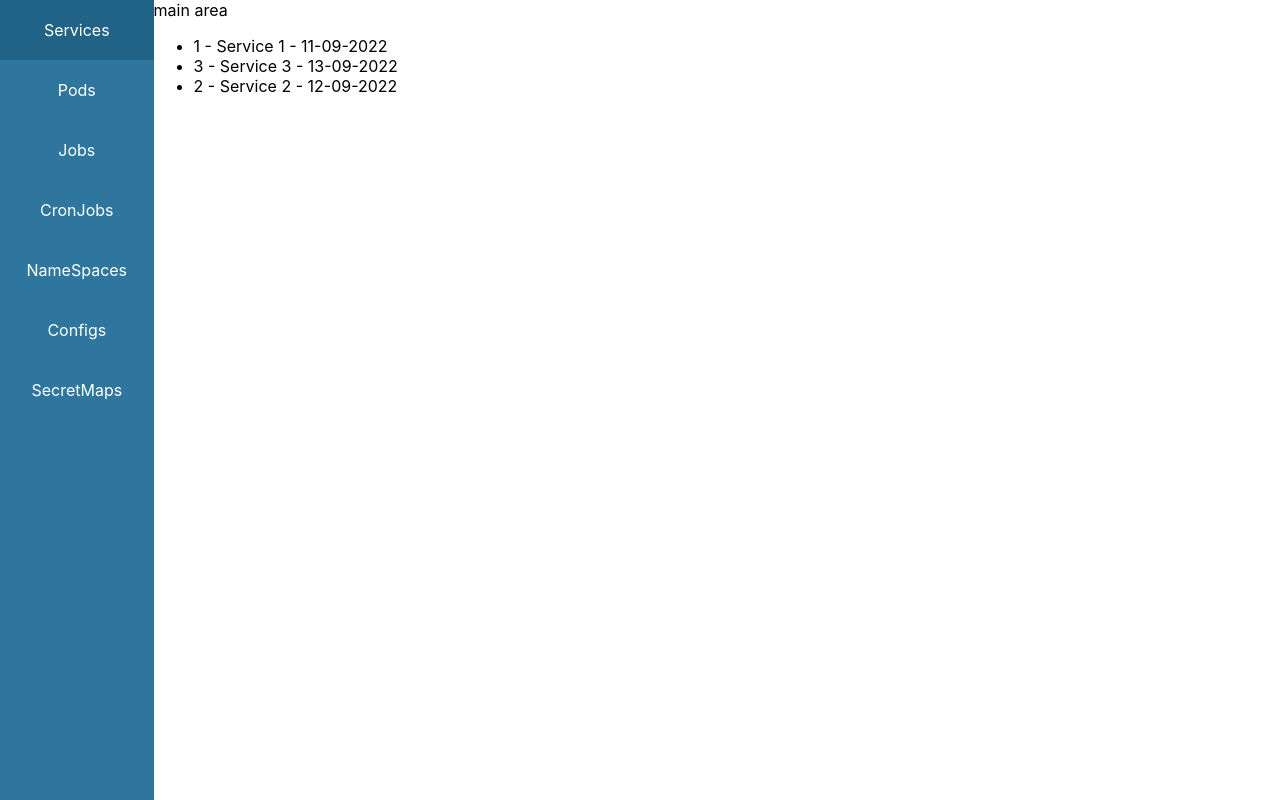
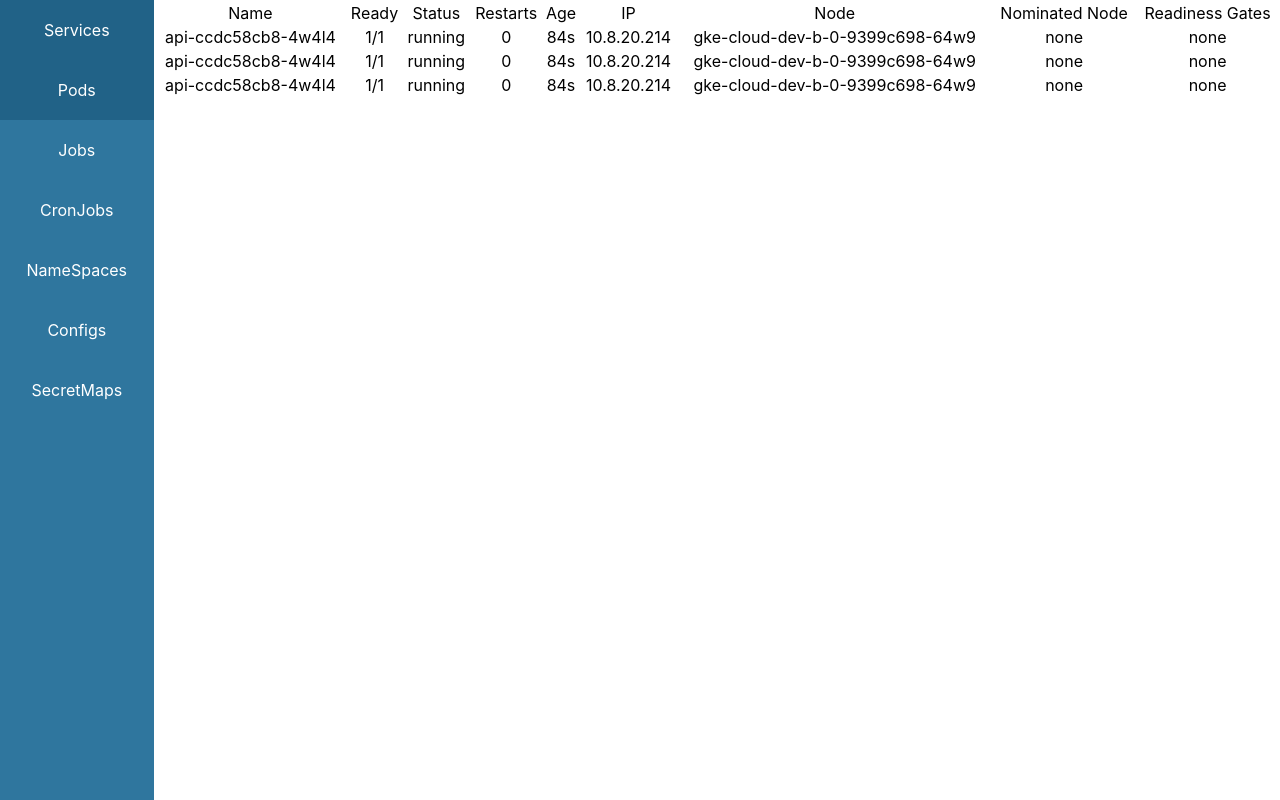
Before and after one commit to Yassine-cheffai/kube-desktop, a React (Create React App) app: page / in a window 1280 px wide. Built offline with nearby package versions, Linux system fonts and the light colour scheme.

Commit message:
pods table

```diff
--- a/src/App.css
+++ b/src/App.css
@@ -43,3 +43,19 @@ body {
 .SideBarList #active {
   background-color: #216287;
 }
+
+.ResourceTable {
+  width: 100%;
+  justify-content:center;
+  align-items: center;
+}
+
+.ResourceTable td {
+  text-align: center;
+}
+
+.MainArea {
+  width: 88%;
+  margin: 0%;
+  padding: 0%;
+}
--- a/src/App.tsx
+++ b/src/App.tsx
@@ -5,7 +5,7 @@ import { useState } from "react";
 
 function App() {
   // Services = RESOURCE_TYPES[0]
-  const [selectedResource, setSelectedResource] = useState("Services");
+  const [selectedResource, setSelectedResource] = useState("Pods");
   return (
     <div className="App">
       <SideBar selectedResource={selectedResource} setSelectedResource={setSelectedResource} />
--- a/src/components/MainArea.tsx
+++ b/src/components/MainArea.tsx
@@ -12,8 +12,7 @@ type MainAreaProps = {
 
 const MainArea = ({selectedResource}: MainAreaProps) => {
   return (
-    <div>
-      <div>main area</div>
+    <div className="MainArea">
       {selectedResource === "Services" ? <ServicesList />: ""}
       {selectedResource === "Pods" ? <PodsList />: ""}
       {selectedResource === "Jobs" ? <JobsList />: ""}
--- a/src/components/resources/Pods.tsx
+++ b/src/components/resources/Pods.tsx
@@ -13,18 +13,37 @@ export const PodsList = () => {
     setIsLoading(false);
   }, [])
   return (
-    <>
+    <div>
       {isLoading ? 'Loading...' :
-        <ul>
-          {
-            pods.map((pod) => (
-              <li>
-                {pod.id} - {pod.name} - {pod.createdAt}
-              </li>
-            ))
-          }
-        </ul>
+        <table className="ResourceTable">
+          <thead>
+            <td>Name</td>
+            <td>Ready</td>
+            <td>Status</td>
+            <td>Restarts</td>
+            <td>Age</td>
+            <td>IP</td>
+            <td>Node</td>
+            <td>Nominated Node</td>
+            <td>Readiness Gates</td>
+          </thead>
+          <tbody>
+            {pods.map((pod) => (
+              <tr>
+                <td>{pod.name}</td>
+                <td>{pod.ready}</td>
+                <td>{pod.status}</td>
+                <td>{pod.restarts}</td>
+                <td>{pod.age}</td>
+                <td>{pod.ip}</td>
+                <td>{pod.node}</td>
+                <td>{pod.nominated_node}</td>
+                <td>{pod.readiness_gates}</td>
+              </tr>
+            ))}
+          </tbody>
+        </table>
       }
-    </>
+    </div>
   )
 }
--- a/src/mocks.tsx
+++ b/src/mocks.tsx
@@ -1,57 +1,59 @@
 import { Pod, Service, NameSpace, Job, CronJob, ConfigMap, Secret } from "./types";
 
 export const getPods = () => {
+    // NAME                        READY   STATUS      RESTARTS   AGE   IP            NODE                              NOMINATED NODE   READINESS GATES
+    // api-ccdc58cb8-4w4l4         1/1     Running     0          84s   10.8.20.214   gke-cloud-dev-b-0-9399c698-64w9   <none>           <none>
     return [
-        {id: "1", name: "pod 1", createdAt: "11-09-2022"} as Pod,
-        {id: "3", name: "pod 3", createdAt: "13-09-2022"} as Pod,
-        {id: "2", name: "pod 2", createdAt: "12-09-2022"} as Pod,
+        { name: "api-ccdc58cb8-4w4l4", ready: "1/1", status: "running", restarts: 0, age: "84s", ip: "10.8.20.214", node: "gke-cloud-dev-b-0-9399c698-64w9", nominated_node: "none", readiness_gates: "none" } as Pod,
+        { name: "api-ccdc58cb8-4w4l4", ready: "1/1", status: "running", restarts: 0, age: "84s", ip: "10.8.20.214", node: "gke-cloud-dev-b-0-9399c698-64w9", nominated_node: "none", readiness_gates: "none" } as Pod,
+        { name: "api-ccdc58cb8-4w4l4", ready: "1/1", status: "running", restarts: 0, age: "84s", ip: "10.8.20.214", node: "gke-cloud-dev-b-0-9399c698-64w9", nominated_node: "none", readiness_gates: "none" } as Pod,
     ];
 }
 
 export const getServices = () => {
     return [
-        {id: "1", name: "Service 1", createdAt: "11-09-2022"} as Service,
-        {id: "3", name: "Service 3", createdAt: "13-09-2022"} as Service,
-        {id: "2", name: "Service 2", createdAt: "12-09-2022"} as Service,
+        { id: "1", name: "Service 1", createdAt: "11-09-2022" } as Service,
+        { id: "3", name: "Service 3", createdAt: "13-09-2022" } as Service,
+        { id: "2", name: "Service 2", createdAt: "12-09-2022" } as Service,
     ]
 }
 
 export const getNameSpaces = () => {
     return [
-        {id: "1", name: "NameSpace 1", createdAt: "11-09-2022"} as NameSpace,
-        {id: "3", name: "NameSpace 3", createdAt: "13-09-2022"} as NameSpace,
-        {id: "2", name: "NameSpace 2", createdAt: "12-09-2022"} as NameSpace,
+        { id: "1", name: "NameSpace 1", createdAt: "11-09-2022" } as NameSpace,
+        { id: "3", name: "NameSpace 3", createdAt: "13-09-2022" } as NameSpace,
+        { id: "2", name: "NameSpace 2", createdAt: "12-09-2022" } as NameSpace,
     ]
 }
 
 export const getJobs = () => {
     return [
-        {id: "1", name: "Job 1", createdAt: "11-09-2022"} as Job,
-        {id: "3", name: "Job 3", createdAt: "13-09-2022"} as Job,
-        {id: "2", name: "Job 2", createdAt: "12-09-2022"} as Job,
+        { id: "1", name: "Job 1", createdAt: "11-09-2022" } as Job,
+        { id: "3", name: "Job 3", createdAt: "13-09-2022" } as Job,
+        { id: "2", name: "Job 2", createdAt: "12-09-2022" } as Job,
     ]
 }
 
 export const getCronJobs = () => {
     return [
-        {id: "1", name: "CronJob 1", createdAt: "11-09-2022"} as CronJob,
-        {id: "3", name: "CronJob 3", createdAt: "13-09-2022"} as CronJob,
-        {id: "2", name: "CronJob 2", createdAt: "12-09-2022"} as CronJob,
+        { id: "1", name: "CronJob 1", createdAt: "11-09-2022" } as CronJob,
+        { id: "3", name: "CronJob 3", createdAt: "13-09-2022" } as CronJob,
+        { id: "2", name: "CronJob 2", createdAt: "12-09-2022" } as CronJob,
     ]
 }
 
 export const getConfigMaps = () => {
     return [
-        {id: "1", name: "ConfigMap 1", createdAt: "11-09-2022"} as ConfigMap,
-        {id: "3", name: "ConfigMap 3", createdAt: "13-09-2022"} as ConfigMap,
-        {id: "2", name: "ConfigMap 2", createdAt: "12-09-2022"} as ConfigMap,
+        { id: "1", name: "ConfigMap 1", createdAt: "11-09-2022" } as ConfigMap,
+        { id: "3", name: "ConfigMap 3", createdAt: "13-09-2022" } as ConfigMap,
+        { id: "2", name: "ConfigMap 2", createdAt: "12-09-2022" } as ConfigMap,
     ]
 }
 
 export const getSecrets = () => {
     return [
-        {id: "1", name: "Secret 1", createdAt: "11-09-2022"} as Secret,
-        {id: "3", name: "Secret 3", createdAt: "13-09-2022"} as Secret,
-        {id: "2", name: "Secret 2", createdAt: "12-09-2022"} as Secret,
+        { id: "1", name: "Secret 1", createdAt: "11-09-2022" } as Secret,
+        { id: "3", name: "Secret 3", createdAt: "13-09-2022" } as Secret,
+        { id: "2", name: "Secret 2", createdAt: "12-09-2022" } as Secret,
     ]
 }
```
Also changed, not shown: src/types.tsx (+8 -2 lines).
